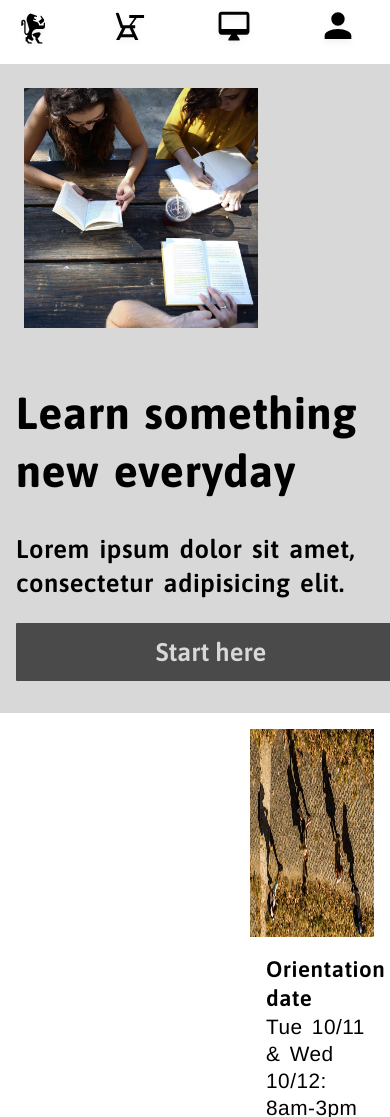
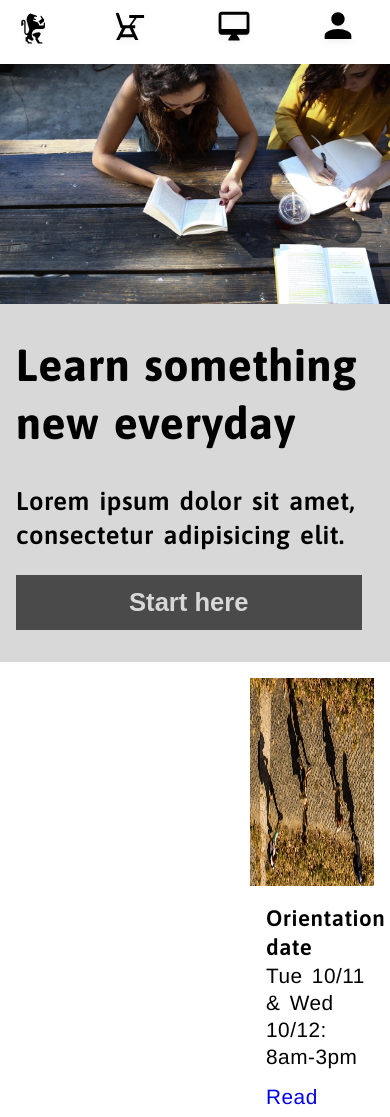
Before and after one commit to aschera/Capstone-Project-Colmar-Academy, a website: page index.html in a window 390 px wide. Shown: the top 1117 px of the page. Drawn offline with Linux system fonts and the light colour scheme.

Commit message:
adjusting mobile view

```diff
--- a/index.html
+++ b/index.html
@@ -75,7 +75,7 @@
                     Lorem ipsum dolor sit amet, <br> consectetur adipisicing elit.
                 </h2>
                 <div class="banner__button">
-                    Start here
+                    <button>Start here</button>
                 </div>
             </div>
         </div>
--- a/sass/components/_banner.scss
+++ b/sass/components/_banner.scss
@@ -1,9 +1,5 @@
 
 /* ********** Banner ********** */
-
-.banner__section:first-child{min-width:60%; max-width: 60%; padding: 24px;}
-.banner__section:last-child{min-width:40%;}
-
 
 .banner {
     display: flex;
@@ -11,6 +7,13 @@
     justify-content: flex-start;
     margin-top:64px;
     background-color: $main-bg-color;
+
+    &__section:first-child{
+        min-width:60%;
+    }
+    &__section:last-child{
+        min-width:40%;
+    }
 
     &__image{
         width:100%;
@@ -23,20 +26,27 @@
     &__heading {
         width: 100%;
         height: auto;
+        margin-right:16px;
 
         & h1 {padding: 32px 0 16px 0;}
         & h2 {padding: 16px 0 24px 0;}
     }
 
     &__button {
-        text-align: center;
-        margin-bottom: 32px;
-        background-color: $button-color-1;
-        color: $main-bg-color;
-        font-size: 1.6rem;
-        font-weight: 600;
-        padding: 1rem;
-        border-radius: 1px;
+        margin: 0 auto;
+        display: flex;
+
+        & button {
+            background-color: $button-color-1;
+            color: $main-bg-color;
+            font-size: 1.6rem;
+            font-weight: 600;
+            padding: 0.8rem;
+            border: none;
+            margin-right:16px;
+            margin-bottom: 32px;
+            width: 20rem;
+        }
     }
 }
 
```
Also changed, not shown: resources/css/style.css.
